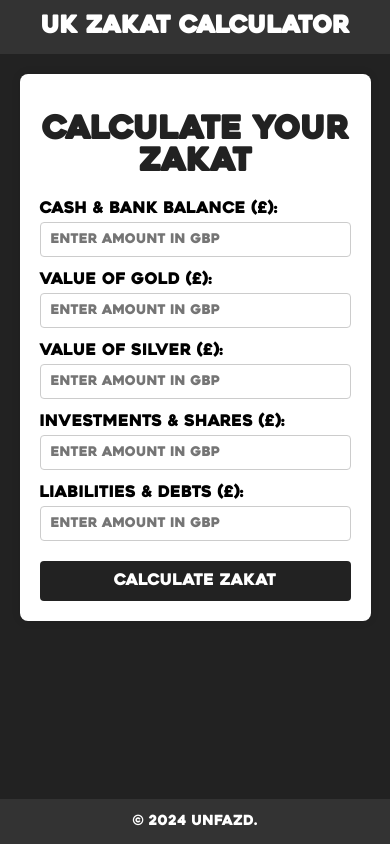
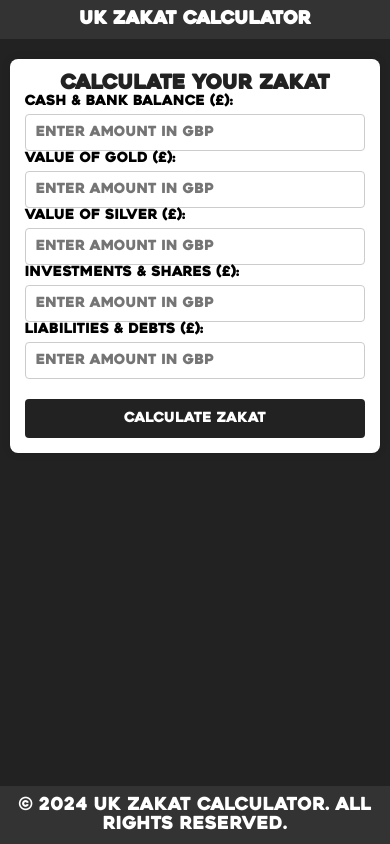
Before and after one commit to gh-unfazd/zakaat-calculator, a plain HTML site: page index.html in a window 390 px wide. Drawn offline with Linux system fonts and the light colour scheme.

Commit message:
Update index.html

```diff
--- a/index.html
+++ b/index.html
@@ -11,15 +11,17 @@
         }
         * {
             font-family: 'heavitas', Arial, sans-serif; /* Apply to the entire page with fallbacks */
+            margin: 0;
+            padding: 0;
+            box-sizing: border-box; /* Ensure consistent sizing */
         }
         body {
-        	font-family: 'heavitas',;
+            font-family: 'heavitas';
             background-color: #222;
-            margin: 0;
-            padding: 0;
             display: flex;
             flex-direction: column;
             min-height: 100vh;
+            font-size: 16px; /* Set base font size for scalability */
         }
         .header, .footer {
             font-family: 'heavitas';
@@ -27,7 +29,6 @@
             color: #fff;
             text-align: center;
             padding: 15px 10px;
-            z-index: 1;
         }
         .header {
             font-size: 24px;
@@ -45,28 +46,28 @@
             max-width: 400px;
             width: 90%;
             margin: 20px auto;
-            box-sizing: border-box;
         }
         h1 {
+            font-family: 'heavitas';
             color: #222;
-        	font-family: 'heavitas';
             text-align: center;
+            font-size: 22px; /* Adjust font size for better scalability */
         }
         label {
             font-family: 'heavitas';
-            display: block;
             margin-top: 15px;
+            font-size: 16px; /* Set label font size */
         }
         input[type="number"] {
             font-family: 'heavitas';
             width: 100%;
             padding: 10px;
             margin-top: 5px;
-            box-sizing: border-box;
             border: 1px solid #ccc;
             border-radius: 4px;
             background-color: #fff;
             color: #000;
+            font-size: 16px; /* Set input font size */
         }
         button {
             font-family: 'heavitas';
@@ -80,6 +81,7 @@
             font-size: 16px;
             cursor: pointer;
             margin-top: 20px;
+            transition: background-color 0.3s ease;
         }
         button:hover {
             background-color: #333;
@@ -95,9 +97,34 @@
         }
         .result h3, .result p {
             margin: 0;
+            font-size: 16px; /* Set result font size */
         }
         .footer {
             margin-top: auto;
+            padding: 15px 10px;
+        }
+        /* Media Query for Smaller Screens */
+        @media (max-width: 600px) {
+            body {
+                font-size: 14px; /* Adjust base font size */
+            }
+            .header, .footer {
+                padding: 10px 5px;
+                font-size: 18px; /* Adjust header/footer font size */
+            }
+            h1 {
+                font-size: 20px; /* Adjust heading size */
+            }
+            label {
+                font-size: 14px; /* Adjust label size */
+            }
+            input[type="number"], button, .result h3, .result p {
+                font-size: 14px; /* Adjust input, button, and result size */
+            }
+            .calculator {
+                padding: 15px;
+                width: 95%; /* Increase calculator width */
+            }
         }
     </style>
 </head>
@@ -132,7 +159,7 @@
     </div>
 
     <div class="footer">
-        &copy; <span id="year"></span> unfazd.
+        &copy; <span id="year"></span> UK Zakat Calculator. All rights reserved.
     </div>
 
     <script>
```
Lines whose indentation alone changed are shown as unchanged.
